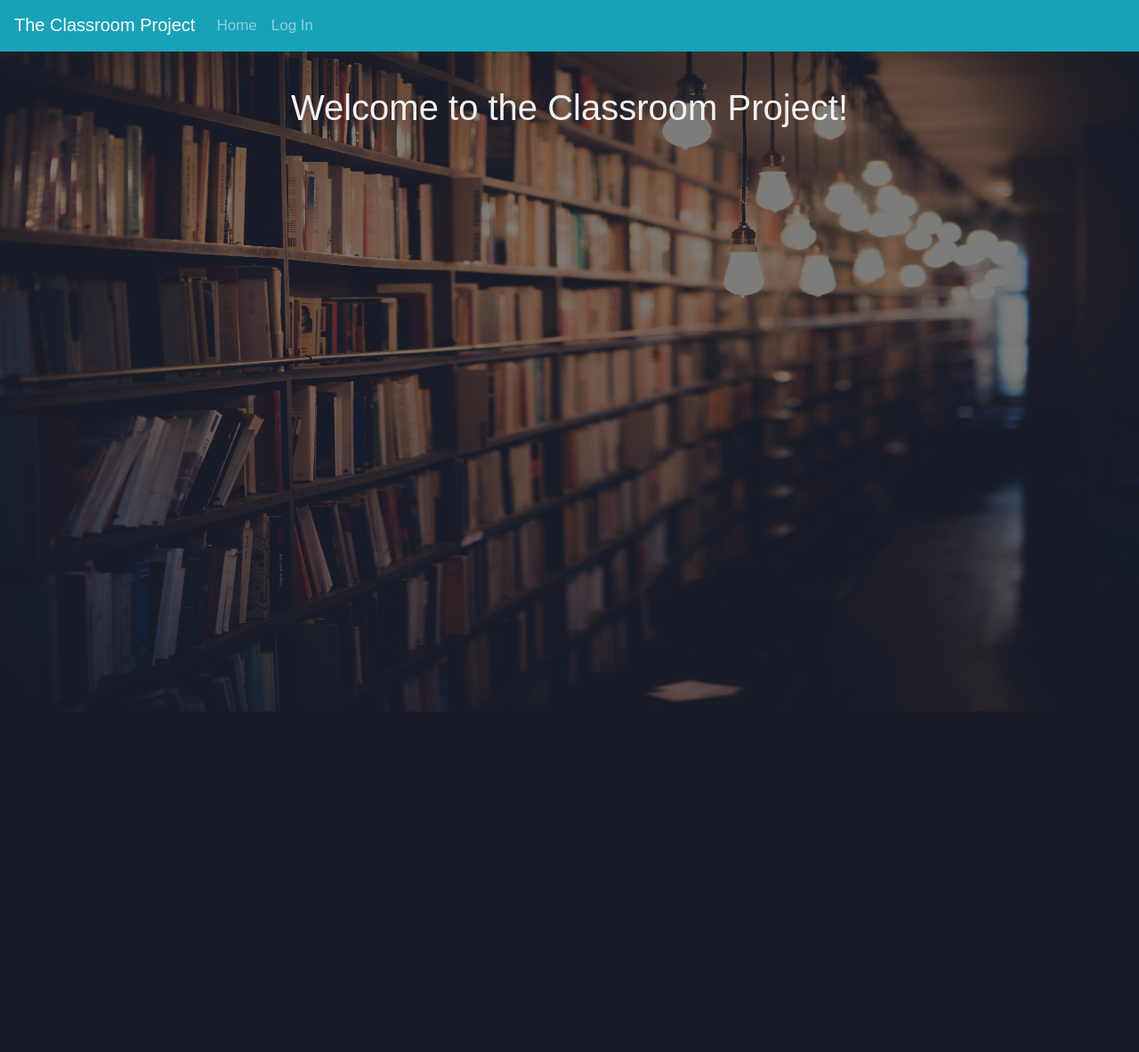
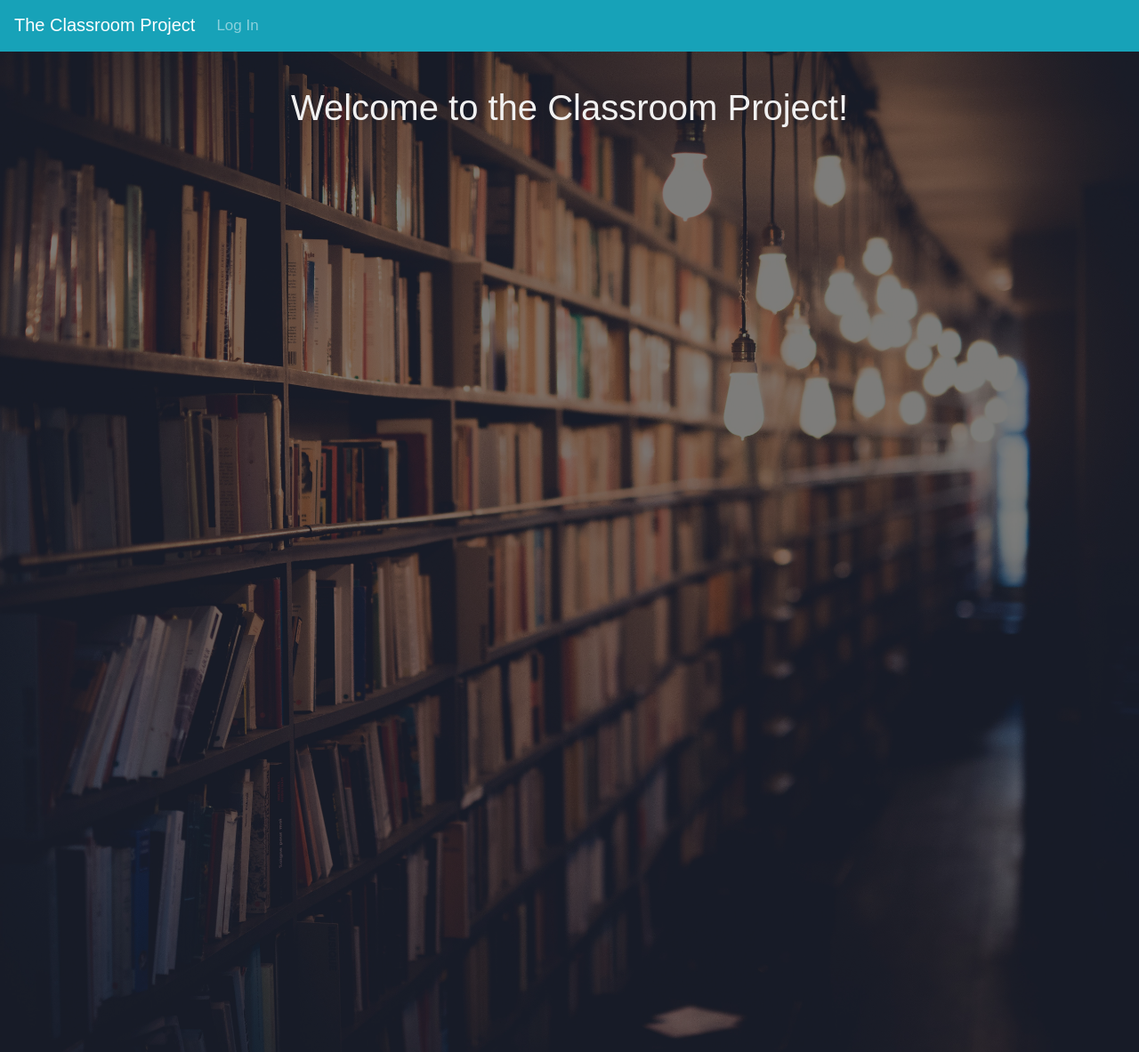
Before and after one commit to majauhar/the_classroom_project, a Flask app: page / in a window 1280 px wide. Shown: the whole page at 89% size. Before the commit the page ends 800 px from the top, so only its background shows below. Run offline with Flask 2, Linux system fonts and the light colour scheme; some libraries are stand-ins or nearby versions.

Commit message:
Some minor refining in the mohammad branch

```diff
--- a/app/templates/app_home.html
+++ b/app/templates/app_home.html
@@ -2,7 +2,7 @@
 <html lang="en">
 <head>
         <meta charset="utf-8">
-        <meta name="viewport" content="width=device-width, initial-scale=1">
+        <meta name="viewport" content="width=device-width, initial-scale=1.0">
         {% if title %}
         <title>{{ title }} - the ClassRoom</title>
         {% else %}
@@ -52,7 +52,7 @@
         }
         </style>
 </head>
-<body>
+<body style="width: 100%;">
         <nav class="navbar navbar-expand-sm bg-info navbar-dark fixed-top">
 
                 <ul class="navbar-nav">
@@ -60,9 +60,9 @@
                     <a class="navbar-brand" href="#">The Classroom Project</a>
                     <!-- <span class="navbar-text"><h4>The Classroom Project</h4></span> -->
                     {% if current_user.is_anonymous %}
-                    <li class="nav-item">
+                    <!-- <li class="nav-item">
                     <a class="nav-link" href="{{ url_for('home') }}">Home</a>
-                    </li>
+                    </li> -->
                     <li class="nav-item">
                     <a class="nav-link" href="{{ url_for('login') }}">Log In</a>
                     </li>
@@ -96,7 +96,7 @@
     {% block primary %}
     <div class="apphome">
 
-    <img src="/static/library.jpg" alt="Notebook" style="width:100%; max-height: 100vh;">
+    <img class="img-fluid" src="/static/library.jpg" alt="Notebook" width="auto" height="auto">
     <div class="homecontent">
     <!-- <div class="container-fluid"> -->
     {% if current_user.is_anonymous %}
```
